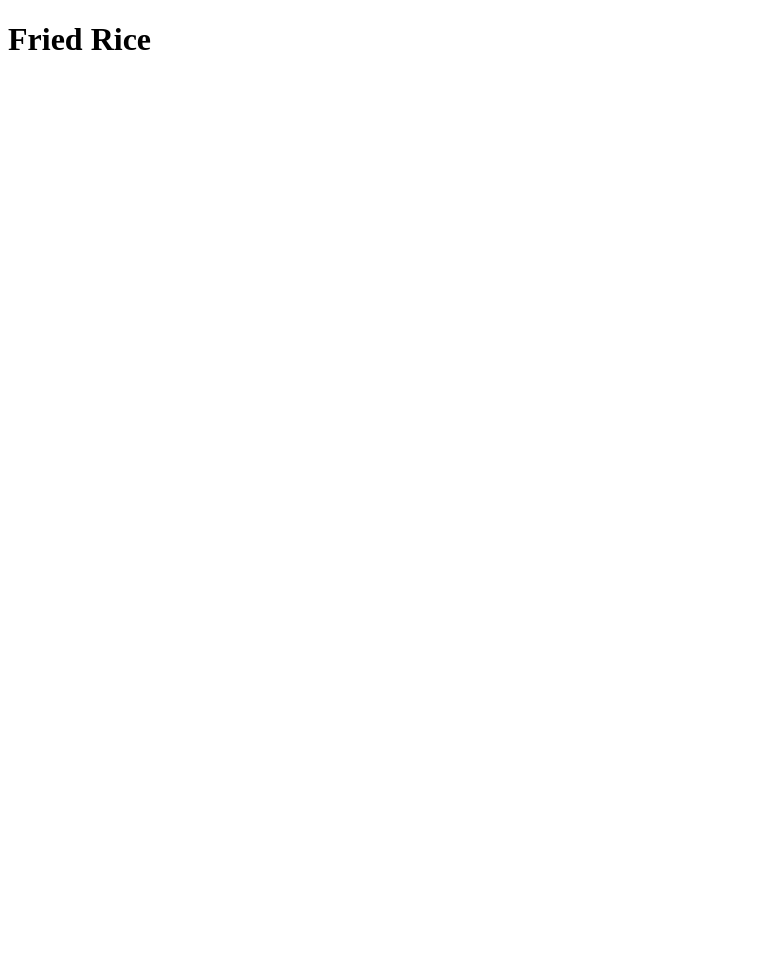
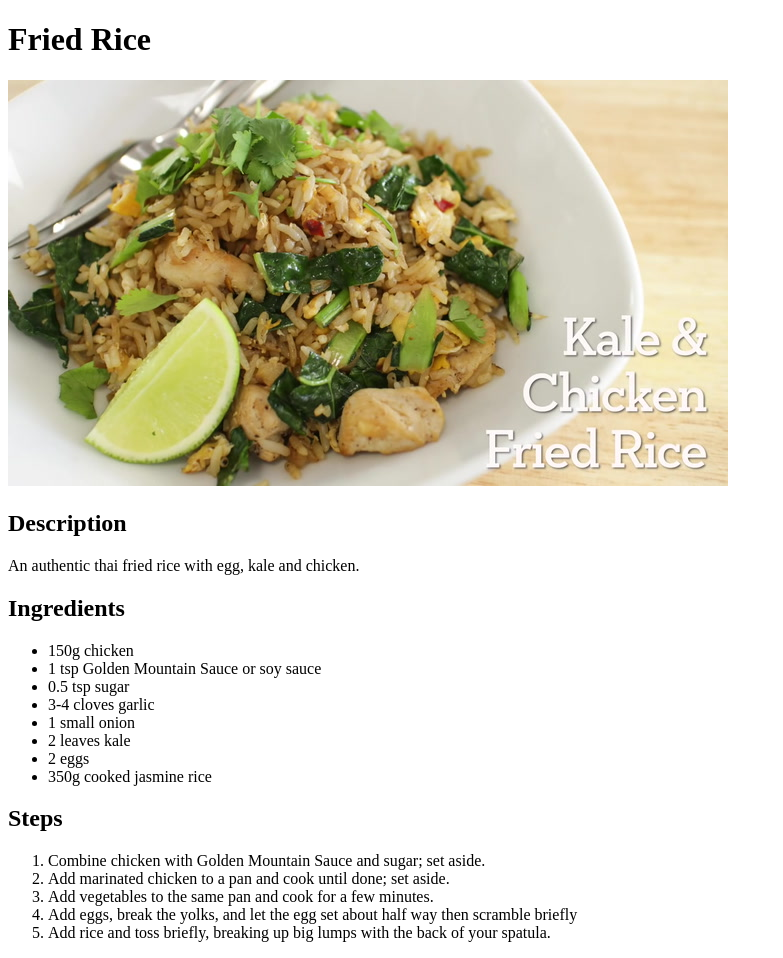
Before and after one commit to zro21/odin-recipes, a plain HTML site: page recipes/friedrice.html in a window 1280 px wide. Shown: the whole page, without its empty margins (0-783 px from the left). Before the commit the page ends 800 px from the top, so only its background shows below. Drawn offline with Linux system fonts and the light colour scheme.

Commit message:
Recipe Page Content

```diff
--- a/recipes/friedrice.html
+++ b/recipes/friedrice.html
@@ -6,10 +6,27 @@
   </head>
   <body>
     <h1>Fried Rice</h1>
-
-
+    <img src="images/friedrice.jpg" alt="An image of a fried rice dish">
+    <h2>Description</h2>
+    <p>An authentic thai fried rice with egg, kale and chicken.</p>
+    <h2>Ingredients</h2>
+    <ul>
+      <li>150g chicken</li>
+      <li>1 tsp Golden Mountain Sauce or soy sauce</li>
+      <li>0.5 tsp sugar</li>
+      <li>3-4 cloves garlic</li>
+      <li>1 small onion</li>
+      <li>2 leaves kale</li>
+      <li>2 eggs</li>
+      <li>350g cooked jasmine rice</li>
+    </ul>
+    <h2>Steps</h2>
+    <ol>
+      <li>Combine chicken with Golden Mountain Sauce and sugar; set aside.</li>
+      <li>Add marinated chicken to a pan and cook until done; set aside.</li>
+      <li>Add vegetables to the same pan and cook for a few minutes.</li>
+      <li>Add eggs, break the yolks, and let the egg set about half way then scramble briefly</li>
+      <li>Add rice and toss briefly, breaking up big lumps with the back of your spatula.</li>
+    </ol>
   </body>
-
-
-
 </html>
```
Also changed, not shown: recipes/images/friedrice.jpg (added).
